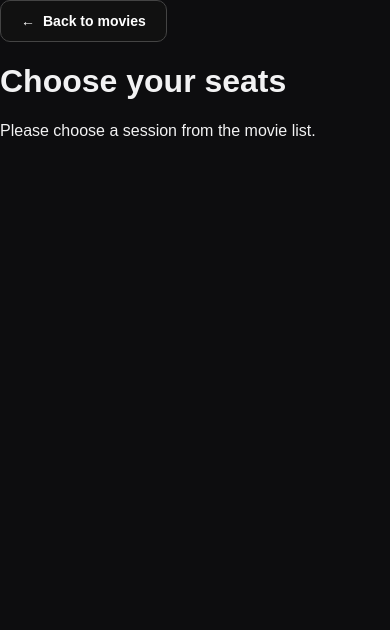
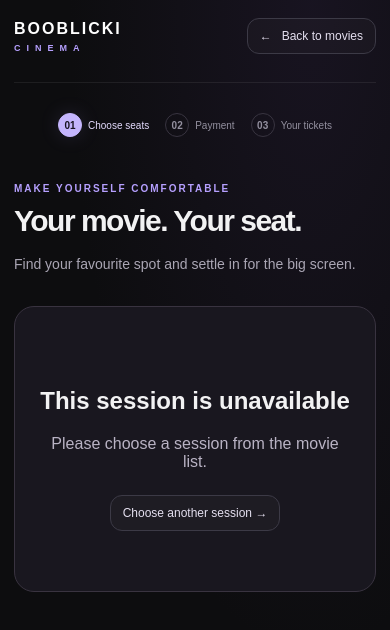
Before and after one commit to klaccdeduska/kino_project, a Vue app in the folder frontend/: page /booking/1 in a window 390 px wide. Shown: the top 630 px of the page. Built offline with nearby package versions, Linux system fonts and the light colour scheme.

Commit message:
Style seat booking page and checkout buttons

```diff
--- a/frontend/src/components/SeatPicker.vue
+++ b/frontend/src/components/SeatPicker.vue
@@ -189,7 +189,7 @@ function clearSelection() {
 <template>
   <section class="seat-picker" aria-label="Seat selection">
     <h2>{{ hallName }}</h2>
-    <p>Demonstration prices and seat availability.</p>
+    <p class="hall-hint">Choose a seat on the map. The screen is below.</p>
 
     <div class="hall-scroll">
       <div class="hall">
@@ -313,7 +313,7 @@ function clearSelection() {
 
     <hr />
 
-    <section aria-label="Selected seats" aria-live="polite">
+    <section class="selection-summary" aria-label="Selected seats" aria-live="polite">
       <h2>Your selection</h2>
 
       <ul v-if="selectedGroups.length">
@@ -334,6 +334,7 @@ function clearSelection() {
     <div class="selection-actions">
       <button
         type="button"
+        class="clear-button"
         :disabled="selectedSeats.length === 0"
         @click="clearSelection"
       >
@@ -342,6 +343,7 @@ function clearSelection() {
 
       <button
         type="button"
+        class="checkout-button"
         :disabled="selectedSeats.length === 0"
         @click="emit('checkout', [...selectedSeats])"
       >
@@ -352,6 +354,24 @@ function clearSelection() {
 </template>
 
 <style scoped>
+.seat-picker { padding: 28px; background: #17161c; border: 1px solid #34303e; border-radius: 20px; box-shadow: 0 20px 70px #0003; }
+.seat-picker > h2 { margin: 0 0 8px; font-size: 22px; }
+.hall-hint { margin: 0 0 20px; color: #aaa6b4; font-size: 13px; line-height: 1.6; }
+.hall-scroll { background: radial-gradient(ellipse at 50% 100%, #b6a0ff10, transparent 70%), #111015; border: 1px solid #ffffff08; border-radius: 16px; }
+.selection-summary { padding: 22px; margin-bottom: 20px; border: 1px solid #4b3d62; border-radius: 14px; background: #c4b5fd09; }
+.selection-summary h2 { margin: 0 0 16px; font-size: 18px; }
+.selection-summary p { color: #beb8cb; font-size: 14px; }
+.selection-summary strong { color: #e0d2ff; font-size: 22px; }
+.selection-summary ul { display: flex; flex-wrap: wrap; gap: 8px; padding: 0; list-style: none; }
+.selection-summary li { padding: 10px 12px; color: #e5dcff; background: #b6a0ff15; border: 1px solid #b6a0ff40; border-radius: 9px; font-size: 12px; line-height: 1.6; }
+.selection-actions button { min-height: 48px; padding: 14px 24px; border-radius: 12px; font: inherit; font-size: 14px; font-weight: 700; cursor: pointer; transition: background 150ms, transform 150ms; }
+.clear-button { border: 1px solid #57505f; background: transparent; color: #dbd5e5; }
+.clear-button:hover:not(:disabled) { background: #ffffff0a; }
+.checkout-button { flex: 1; border: 1px solid #c4b5fd; background: #c4b5fd; color: #20152f; box-shadow: 0 5px 22px #b6a0ff20; }
+.checkout-button:hover:not(:disabled) { background: #d8cdff; transform: translateY(-1px); }
+.selection-actions button:disabled { opacity: .4; cursor: not-allowed; box-shadow: none; }
+.selection-actions button:focus-visible { outline: 3px solid #dfd4ff; outline-offset: 4px; }
+.seat-picker hr { margin: 24px 0; border: 0; border-top: 1px solid #39323f; }
 .hall-scroll {
   overflow-x: auto;
   padding: 20px 8px;
@@ -377,7 +397,7 @@ function clearSelection() {
 .screen-label {
   display: block;
   margin-top: 12px;
-  color: #64748b;
+  color: #a69bb8;
   font-size: 12px;
   letter-spacing: 4px;
 }
@@ -397,7 +417,7 @@ function clearSelection() {
 }
 
 .row-label {
-  color: #64748b;
+  color: #a69bb8;
   font-size: 13px;
   font-weight: 700;
   text-align: center;
@@ -549,7 +569,8 @@ function clearSelection() {
 
 .category-card {
   padding: 16px;
-  border: 1px solid #cbd5e1;
+  border: 1px solid #3e374b;
+  background: #201d28;
   border-radius: 12px;
 }
 
@@ -571,11 +592,13 @@ function clearSelection() {
 }
 
 .category-price span {
+  color: #aaa2b8;
   font-size: 12px;
   font-weight: 400;
 }
 
 .category-description {
+  color: #bcb4cb;
   margin: 0;
   font-size: 14px;
   line-height: 1.5;
@@ -631,9 +654,9 @@ function clearSelection() {
 }
 
 .legend-dot--occupied {
-  border-color: #9ca3af;
-  background: #e5e7eb;
-  color: #4b5563;
+  border-color: #dc2626;
+  background: #fee2e2;
+  color: #991b1b;
 }
 
 .selection-actions {
@@ -643,6 +666,8 @@ function clearSelection() {
 }
 
 @media (prefers-reduced-motion: reduce) {
+  .selection-actions button { transition: none; }
+  .checkout-button:hover:not(:disabled) { transform: none; }
   .seat {
     transition: none;
   }
@@ -651,4 +676,11 @@ function clearSelection() {
     transform: none;
   }
 }
+@media (max-width: 600px) {
+  .seat-picker { padding: 18px 12px; }
+  .seat-categories { grid-template-columns: 1fr; }
+  .category-card { padding: 14px; }
+  .selection-summary { padding: 16px; }
+  .selection-actions { flex-direction: column-reverse; }
+}
 </style>
--- a/frontend/src/views/BookingView.vue
+++ b/frontend/src/views/BookingView.vue
@@ -114,69 +114,103 @@ watch(
 </script>
 
 <template>
-  <main>
-    <RouterLink to="/" class="back-button">
-      <span aria-hidden="true">←</span>
-      Back to movies
-    </RouterLink>
+  <main class="booking-page">
+    <div class="booking-shell">
+      <header class="booking-topbar">
+        <RouterLink to="/" class="brand">BOOBLICKI<span>CINEMA</span></RouterLink>
+        <RouterLink to="/" class="back-button"><span aria-hidden="true">←</span> Back to movies</RouterLink>
+      </header>
 
-    <h1>Choose your seats</h1>
+      <nav class="booking-steps" aria-label="Booking progress">
+        <span class="step active" aria-current="step"><b>01</b> Choose seats</span>
+        <span class="step"><b>02</b> Payment</span>
+        <span class="step"><b>03</b> Your tickets</span>
+      </nav>
 
-    <p v-if="loading">Loading session...</p>
+      <div class="page-heading">
+        <p class="eyebrow">MAKE YOURSELF COMFORTABLE</p>
+        <h1>Your movie. Your seat.</h1>
+        <p>Find your favourite spot and settle in for the big screen.</p>
+      </div>
 
-    <p v-else-if="error">{{ error }}</p>
+      <section v-if="loading" class="state-card" role="status">
+        <span class="state-icon" aria-hidden="true">◌</span>
+        <h2>Getting the hall ready</h2><p>Loading your session…</p>
+      </section>
+      <section v-else-if="error" class="state-card" role="alert">
+        <h2>This session is unavailable</h2><p>{{ error }}</p>
+        <RouterLink to="/" class="back-button">Choose another session →</RouterLink>
+      </section>
 
       <template v-else-if="session">
-      <p>{{ movieTitle }}</p>
-      <p>Hall: {{ session.hallName }}</p>
-      <p>Format: {{ session.format }}</p>
-      <p>Language: {{ session.language }}</p>
-      <p>Subtitles: {{ session.subtitles ?? 'Not specified' }}</p>
-      <p>
-        Session: {{ formatSessionDate(session.date) }} —
-        {{ session.time }}–{{ getSessionEndTime(session.time, movieDuration) }}
-        <small v-if="endsNextDay(session.time, movieDuration)">
-          (next day)
-        </small>
-      </p>
+        <section class="session-card" aria-label="Your session">
+          <div class="session-title">
+            <span class="format-badge">{{ session.format }}</span>
+            <div><p class="eyebrow">YOU'RE WATCHING</p><h2>{{ movieTitle }}</h2></div>
+          </div>
+          <dl class="session-details">
+            <div><dt>Date</dt><dd>{{ formatSessionDate(session.date) }}</dd></div>
+            <div><dt>Time · {{ movieDuration }} min</dt><dd>{{ session.time }}–{{ getSessionEndTime(session.time, movieDuration) }}<small v-if="endsNextDay(session.time, movieDuration)"> +1 day</small></dd></div>
+            <div><dt>Hall</dt><dd>{{ session.hallName }}</dd></div>
+            <div><dt>Language</dt><dd>{{ session.language }}</dd></div>
+          </dl>
+          <p class="subtitles">Subtitles <span>{{ session.subtitles ?? 'Not specified' }}</span></p>
+        </section>
 
-      <p>Movie duration: {{ movieDuration }} min</p>
-      <p>Demo booking. Purchases are saved in this browser only.</p>
-
-      <p v-if="checkoutError" role="alert">{{ checkoutError }}</p>
+        <p v-if="checkoutError" class="checkout-error" role="alert">{{ checkoutError }}</p>
         <SeatPicker :key="`${session.movieId}-${session.id}`" :occupied-seats="occupiedSeats(session.id)"
           :hall-name="session.hallName"
           :initial-seats="bookingState.draft?.sessionId === session.id ? bookingState.draft.seats : []"
           @checkout="checkout" />
+        <footer class="booking-note"><span aria-hidden="true">✦</span> Demo booking · No real payment · Tickets saved in this browser</footer>
       </template>
+    </div>
   </main>
 </template>
+
 <style scoped>
-.back-button {
-  display: inline-flex;
-  align-items: center;
-  gap: 8px;
-  padding: 12px 20px;
-  border: 1px solid #444;
-  border-radius: 10px;
-  background: #111;
-  color: #fff;
-  font-size: 14px;
-  font-weight: 600;
-  text-decoration: none;
-  transition: background-color 150ms ease;
+.booking-page { min-height: 100vh; padding: 28px 24px 40px; background: radial-gradient(ellipse at 80% 0%, #39275540, transparent 55%), #0d0d0f; color: #f2f2f3; }
+.booking-shell { max-width: 1100px; margin: auto; }
+.booking-topbar { display: flex; align-items: center; justify-content: space-between; gap: 16px; padding-bottom: 28px; border-bottom: 1px solid #ffffff12; }
+.brand { color: #fff; text-decoration: none; font-size: 20px; font-weight: 900; letter-spacing: 2px; }
+.brand span { display: block; margin-top: 5px; font-size: 9px; letter-spacing: 6px; color: #b6a0ff; }
+.back-button { display: inline-flex; align-items: center; gap: 10px; padding: 12px 18px; border: 1px solid #3c3a46; border-radius: 12px; background: #ffffff05; color: #e4dfef; font-size: 13px; text-decoration: none; transition: background 150ms; }
+.back-button:hover { background: #b6a0ff18; border-color: #b6a0ff; }
+.back-button:focus-visible { outline: 3px solid #c4b5fd; outline-offset: 4px; }
+.booking-steps { display: flex; justify-content: center; gap: 44px; padding: 30px 0; }
+.step { display: inline-flex; align-items: center; gap: 10px; color: #93909f; font-size: 12px; }
+.step b { display: grid; place-items: center; width: 30px; height: 30px; border: 1px solid #383440; border-radius: 50%; font-size: 10px; }
+.step.active { color: #e5dcff; }
+.step.active b { color: #171320; background: #c4b5fd; border-color: #c4b5fd; box-shadow: 0 0 20px #b6a0ff25; }
+.page-heading { margin: 16px 0 30px; }
+.eyebrow { margin: 0 0 10px; color: #b6a0ff; font-size: 10px; font-weight: 700; letter-spacing: 2px; }
+h1 { margin: 0; font-size: clamp(30px, 5vw, 48px); line-height: 1.15; letter-spacing: -1.5px; }
+.page-heading > p:last-child { margin: 14px 0 0; color: #aaa6b4; font-size: 14px; line-height: 1.7; }
+.session-card { margin-bottom: 24px; padding: 26px; border: 1px solid #3a3348; border-radius: 20px; background: linear-gradient(110deg, #211b2c, #18171e); }
+.session-title { display: flex; align-items: center; gap: 16px; }
+.format-badge { display: grid; place-items: center; flex-shrink: 0; min-width: 54px; height: 62px; padding: 8px; color: #d2c0ff; border: 1px solid #6d548b; border-radius: 12px; background: #b6a0ff12; font-weight: 700; }
+.session-title h2 { margin: 0; font-size: clamp(20px, 3vw, 26px); }
+.session-details { display: grid; grid-template-columns: repeat(4, 1fr); gap: 20px; margin: 24px 0 0; padding-top: 22px; border-top: 1px solid #ffffff12; }
+.session-details dt, .subtitles { color: #aaa6b4; font-size: 12px; }
+.session-details dd { margin: 8px 0 0; font-size: 15px; font-weight: 600; }
+.session-details small { color: #c4b5fd; font-size: 10px; }
+.subtitles { margin: 20px 0 0; line-height: 1.6; }
+.subtitles span { margin-left: 10px; color: #d0cbd9; }
+.booking-note { margin-top: 24px; color: #9994a5; font-size: 12px; text-align: center; line-height: 1.8; }
+.booking-note span { margin-right: 6px; color: #c4b5fd; }
+.state-card { padding: 60px 24px; text-align: center; background: #19171f; border: 1px solid #393340; border-radius: 20px; }
+.state-card p { margin-bottom: 24px; color: #b9b3c4; }
+.state-icon { font-size: 40px; color: #c4b5fd; }
+.checkout-error { padding: 16px; background: #451f2b; border: 1px solid #ac566e; border-radius: 12px; }
+@media (max-width: 600px) {
+  .booking-page { padding: 18px 14px 30px; }
+  .booking-steps { gap: 16px; }
+  .step { gap: 6px; font-size: 10px; }
+  .step b { width: 24px; height: 24px; }
+  .session-card { padding: 20px; }
+  .session-details { grid-template-columns: repeat(2, 1fr); }
+  .brand { font-size: 16px; }
+  .back-button { padding: 10px 12px; font-size: 12px; }
 }
-
-.back-button:hover {
-  background: #262626;
-}
-
-.back-button:active {
-  background: #000;
-}
-
-.back-button:focus-visible {
-  outline: 2px solid #fff;
-  outline-offset: 3px;
-}
+@media (prefers-reduced-motion: reduce) { .back-button { transition: none; } }
 </style>
```
Lines whose indentation alone changed are shown as unchanged.
